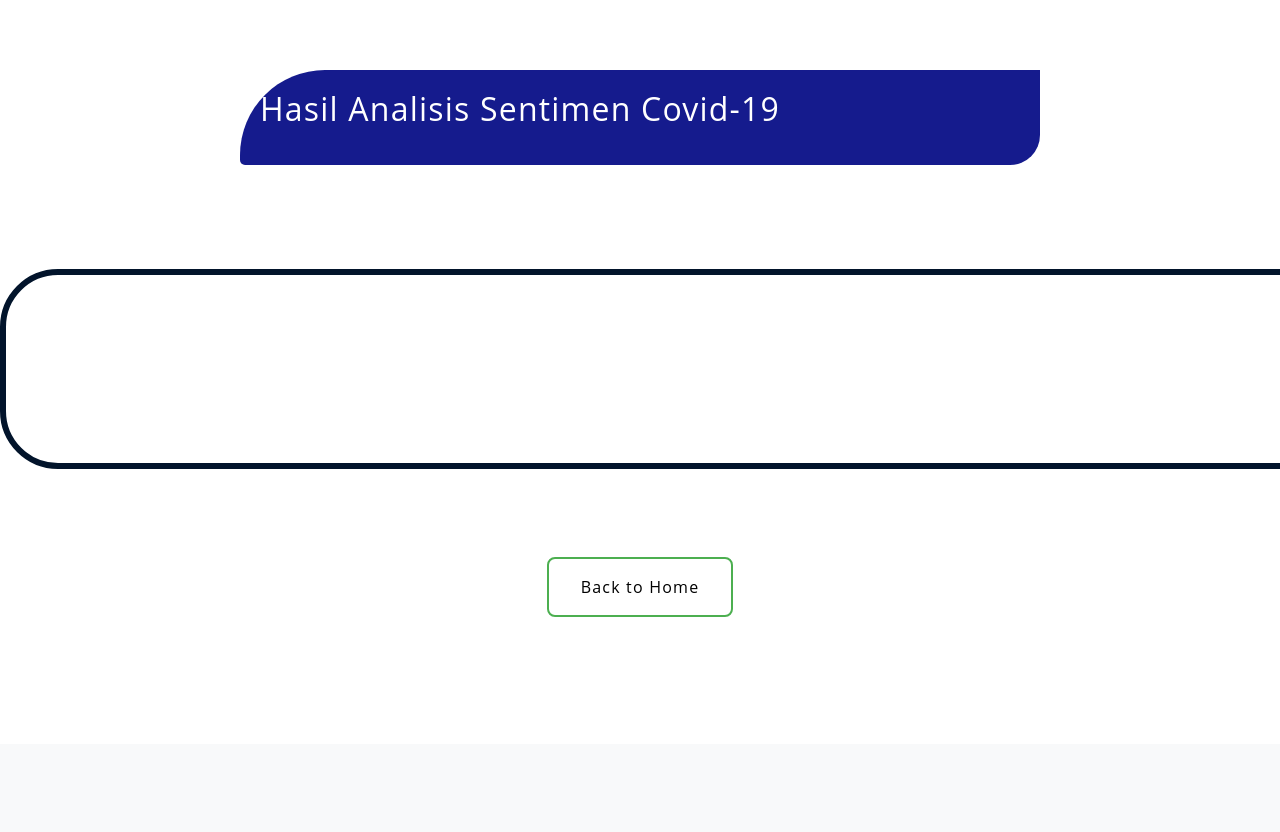
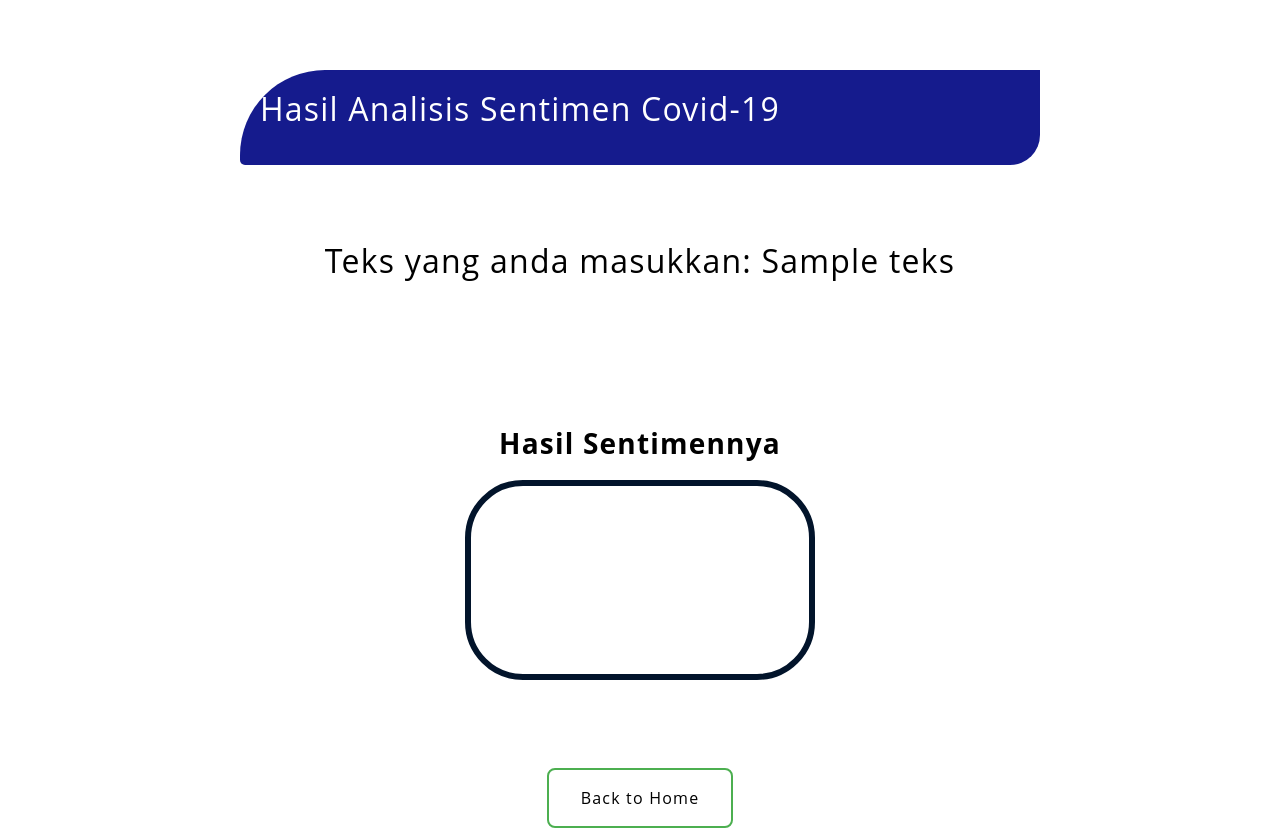
Before and after one commit to geadalfa/depokSehat, a Flask app: template templates/result.html in a window 1280 px wide; the page is wider, and only the part inside the window is pictured. Shown: the part 56-888 px from the top of that part. Before the commit the page ends 673 px from the top of that part, so only its background shows below. Run offline with Flask 2, Linux system fonts and the light colour scheme; the template is opened without the code that fills it: most values are stand-ins (such as "Sample title", 1, 10 or a date in 2020); some libraries are stand-ins or nearby versions.

Commit message:
benerin yang salah

```diff
--- a/app.py
+++ b/app.py
@@ -31,38 +31,36 @@ def predict():
     if request.method == 'POST':
         review = request.form['review']
         data = [review]
-        #tokenizer.fit_on_texts(data)
         enc = tokenizer.texts_to_sequences(data)
         enc = pad_sequences(enc, maxlen=max_length, dtype='int32', value=0)
         my_prediction = model.predict(array([enc][0]))[0]
         #class1 = model.predict_classes(array([enc][0]))[0]
         sentiment = model.predict(enc)[0]
-        print(my_prediction)
-        print(review)
-        print(data)
+        #print(my_prediction)
+        #print(review)
+        #print(data)
         #neg = np.argmax(sentiment)
         print(sentiment)
         if (np.argmax(sentiment) == 0):
             sentimennya = 0
             # neg = sentiment
             # sentiment = neg
-            print('Sentimen: Negatif')
+            #print('Sentimen: Negatif')
         elif (np.argmax(sentiment) == 1):
             sentimennya = 1
             # net = sentiment
             # sentiment = net
-            print('Sentimen: Netral')
+            #print('Sentimen: Netral')
         else:
             sentimennya = 2
             # pos = sentiment
             # sentiment = pos
-            print('Sentimen: Positif')
+            #print('Sentimen: Positif')
 
-    return render_template('result.html',prediction = sentimennya)
+    return render_template('result.html',prediction = sentimennya, teks=review)
 
 
 # def muncul():
-#     max_length = 200
 #     if request.method == 'POST':
 #         inputan = request.form['review']
 #         #data = [review]
--- a/templates/result.html
+++ b/templates/result.html
@@ -136,13 +136,18 @@ body {
 <body>
 
 
-<div id="drugname">
+<div id="resultHasil">
     <h2>
-        <center>ML App</center>
+        <br>
+        <br>
+        <p style="color:black">Teks yang anda masukkan: {{ teks }}</p>
     </h2>
 
-<p style="color:white;font-size:20;text-align: center;"><b>Results for Comment</b></p>
-	<div class="results" "w3-container w3-card " style= "border-radius:58px;background-color:white;padding:40px;width: 1350px;" id="ip4">
+    <br>
+    <br>
+    <br>
+<p style="color:black;font-size:20;text-align: center;"><b>Hasil Sentimennya</b></p>
+	<div class="results" "w3-container w3-card " style= "border-radius:58px;background-color:white;padding:40px;width: 350px;" id="ip4">
     {% if prediction == 0 %}
     <h2 style="color:red;">Negatif </h2>
     {% elif prediction == 1 %}
```
